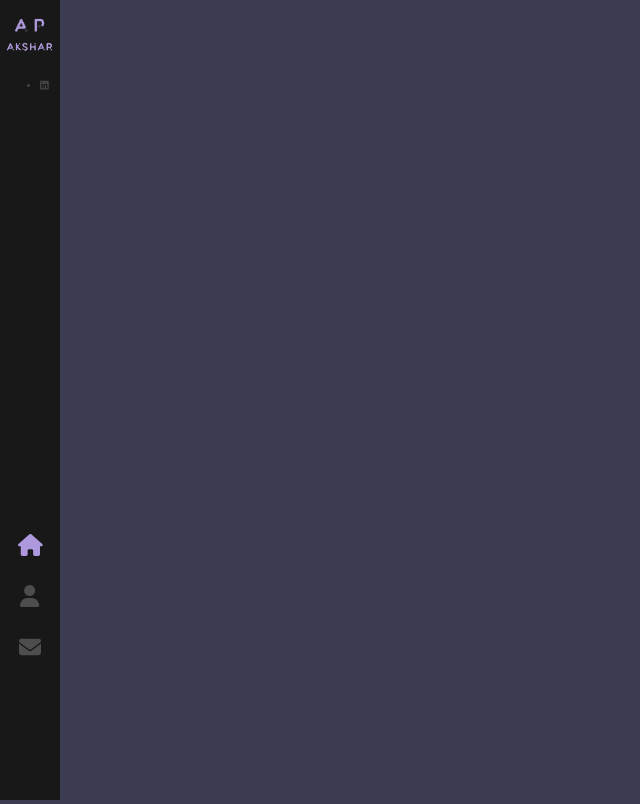
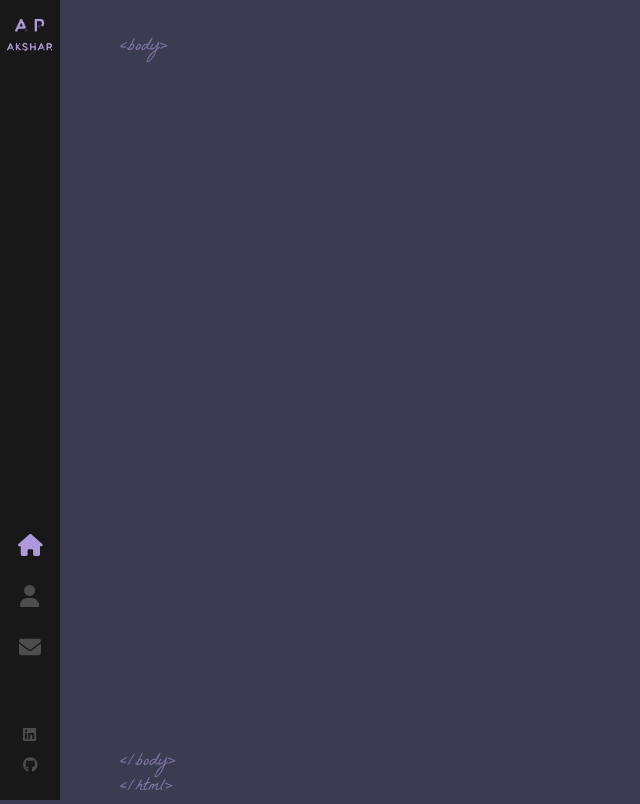
Before and after one commit to AksharP5/portfolio-react, a React (Create React App) app in the folder react-portfolio/: page / in a window 1280 px wide. Shown: the whole page, without its empty margins (0-640 px from the left). Built offline with nearby package versions, Linux system fonts and the light colour scheme.

Commit message:
(feat): Add HTML Tags to Page

```diff
--- a/react-portfolio/src/components/Layout/Sidebar/index.js
+++ b/react-portfolio/src/components/Layout/Sidebar/index.js
@@ -35,8 +35,13 @@ const Sidebar = () => (
         </nav>
         <ul>
             <li>
-                <a>
+                <a targe="_blank" rel="noreferrer" href="https://www.linkedin.com/in/akshar5">
                     <FontAwesomeIcon icon={faLinkedin} color="4d4d4e"></FontAwesomeIcon>
+                </a>
+            </li>
+            <li>
+                <a targe="_blank" rel="noreferrer" href="https://www.github.com/AksharP5">
+                    <FontAwesomeIcon icon={faGithub} color="4d4d4e"></FontAwesomeIcon>
                 </a>
             </li>
         </ul>
--- a/react-portfolio/src/components/Layout/Sidebar/index.scss
+++ b/react-portfolio/src/components/Layout/Sidebar/index.scss
@@ -95,4 +95,29 @@
             }
         }
     }
+
+    ul {
+        position: absolute;
+        bottom: 20px;
+        width: 100%;
+        display: block;
+        padding: 0;
+        list-style: none;
+        text-align: center;
+        margin: 0;
+
+        li {
+            a {
+                padding: 7px 0;
+                display: block;
+                font-size: 15px;
+                line-height: 16px;
+                color: #4d4d4e;
+            }
+
+            &:hover svg {
+                color:#AE98DE;
+            }
+        }
+    }
 }
--- a/react-portfolio/src/components/Layout/index.js
+++ b/react-portfolio/src/components/Layout/index.js
@@ -1,11 +1,23 @@
 import Sidebar from "./Sidebar";
 import "./index.scss";
+import { Outlet } from "react-router-dom"
 
 const Layout = () => {
     return (
-    <>
-    <Sidebar />
-    </>
+        <div className="App">
+            <Sidebar />
+            <div className="page">
+                <span className="tags top-tags">&lt;body&gt;</span>
+
+                <Outlet />
+
+                <span className="tags bottom-tags">
+                    &lt;/body&gt;
+                    <br />
+                    <span className="bottom-tag-html">&lt;/html&gt;</span>
+                </span>
+            </div>
+        </div>
     )
 }
 
--- a/react-portfolio/src/components/Layout/index.scss
+++ b/react-portfolio/src/components/Layout/index.scss
@@ -0,0 +1,24 @@
+.page {
+    width: 100%;
+    height: 100%;
+    position: absolute;
+}
+
+.top-tags {
+    bottom: auto;
+    top: 35px;
+}
+
+.tags {
+    color: #AE98DE;
+    opacity: 0.6;
+    position: absolute;
+    bottom: 0;
+    left: 120px;
+    font-size: 18px;
+    font-family: "La Belle Aurore", cursive;
+}
+
+.bottom-tags-html {
+    margin-left: -20px;
+}
--- a/react-portfolio/src/index.css
+++ b/react-portfolio/src/index.css
@@ -4,7 +4,7 @@ html {
 
 body {
   margin: 0;
-  font-family: 200 11px/1.4 "Helvetica Neue", "sans-serif";
+  font: 200 11px/1.4 "Helvetica Neue", "sans-serif";
   color: #444;
   background: #3B3C52;
   overflow: hidden;
```
Also changed, not shown: react-portfolio/src/components/Home/index.js (added), react-portfolio/src/components/Home/index.scss (added).
